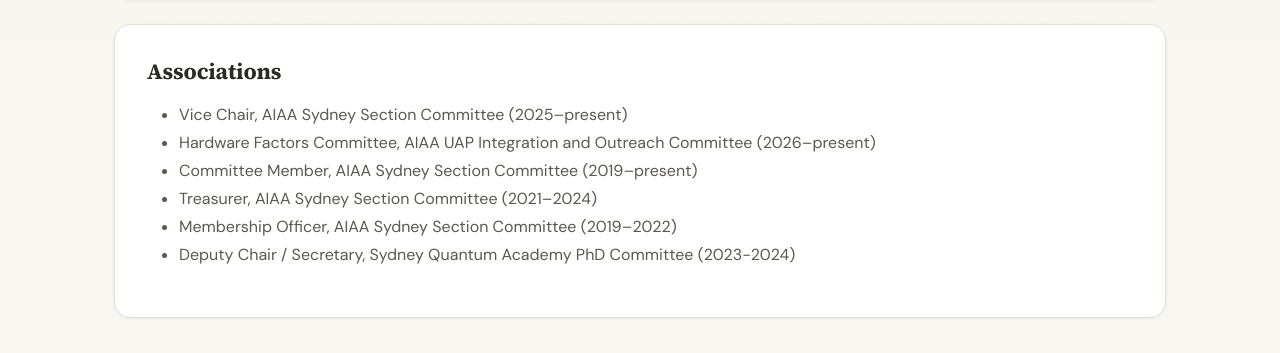
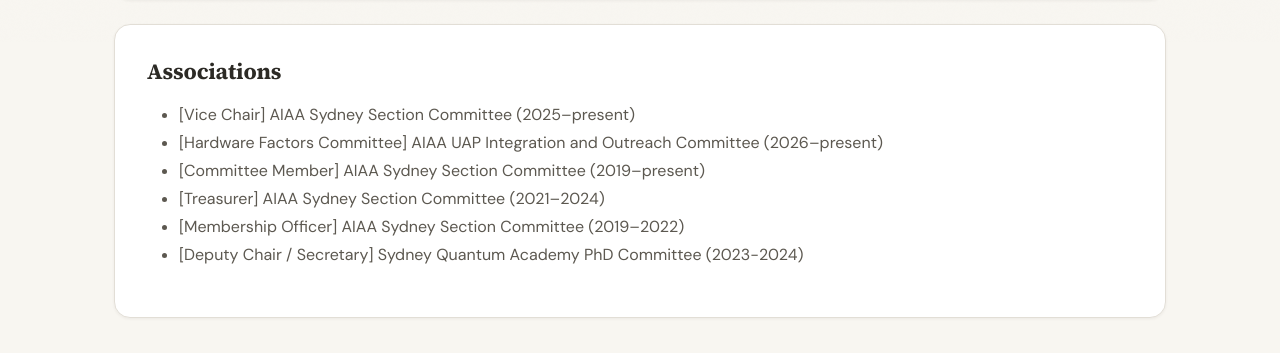
Before and after one commit to nathanklong/nathanklong.github.io, a Jekyll site: the page built from _pages/about.md, in a window 1280 px wide. Shown: the part 858-1211 px from the top of the page. Built offline with Jekyll 4.4.1, drawn with Linux system fonts in a browser that asks for light colours; a style sheet for code colours, icons or effects is not loaded.

```diff
--- a/_data/associations.yml
+++ b/_data/associations.yml
@@ -1,6 +1,6 @@
-- name: "Vice Chair, AIAA Sydney Section Committee (2025–present)"
-- name: "Hardware Factors Committee, AIAA UAP Integration and Outreach Committee (2026–present)"
-- name: "Committee Member, AIAA Sydney Section Committee (2019–present)"
-- name: "Treasurer, AIAA Sydney Section Committee (2021–2024)"
-- name: "Membership Officer, AIAA Sydney Section Committee (2019–2022)"
-- name: "Deputy Chair / Secretary, Sydney Quantum Academy PhD Committee (2023-2024)"
+- name: "[Vice Chair] AIAA Sydney Section Committee (2025–present)"
+- name: "[Hardware Factors Committee] AIAA UAP Integration and Outreach Committee (2026–present)"
+- name: "[Committee Member] AIAA Sydney Section Committee (2019–present)"
+- name: "[Treasurer] AIAA Sydney Section Committee (2021–2024)"
+- name: "[Membership Officer] AIAA Sydney Section Committee (2019–2022)"
+- name: "[Deputy Chair / Secretary] Sydney Quantum Academy PhD Committee (2023-2024)"
```
